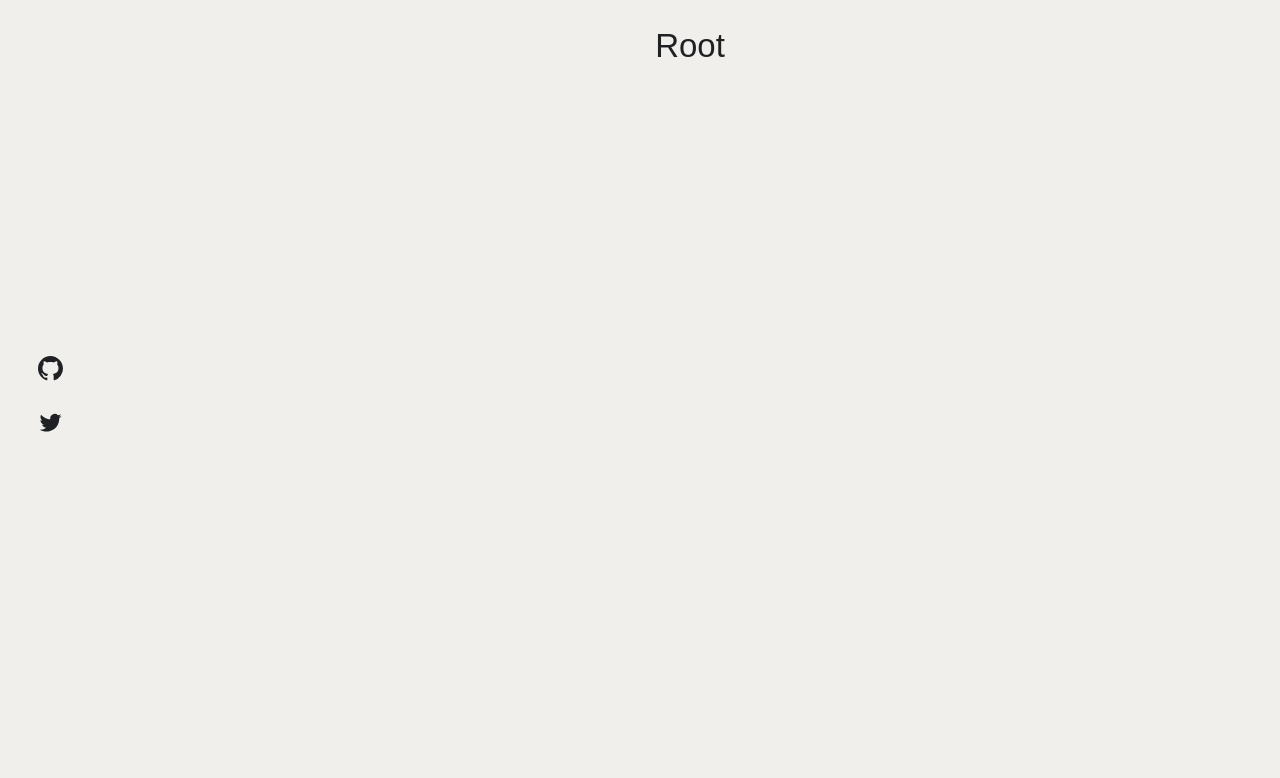
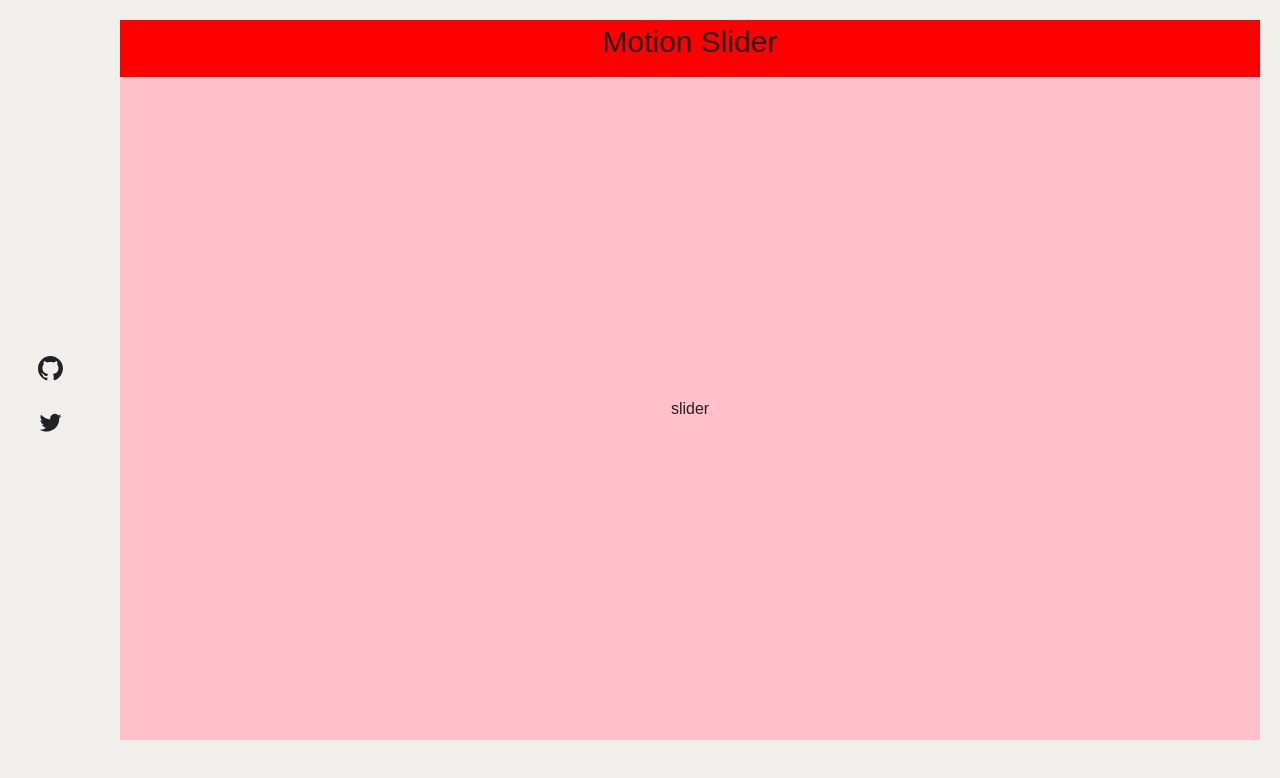
Before and after one commit to hadrysm/motionSlider, a React (Create React App) app: page / in a window 1280 px wide. Shown: the top 778 px of the page. Built offline with nearby package versions, Linux system fonts and the light colour scheme.

Commit message:
Add basic HomePage component

```diff
--- /dev/null
+++ b/src/view/HomePage/HomePage.js
@@ -0,0 +1,16 @@
+import { wrapper, main } from './HomePage.module.scss';
+
+const HomePage = () => {
+  return (
+    <div className={wrapper}>
+      <header>
+        <h2>Motion slider</h2>
+      </header>
+      <main className={main}>
+        <div>slider</div>
+      </main>
+    </div>
+  );
+};
+
+export default HomePage;
--- /dev/null
+++ b/src/view/HomePage/HomePage.module.scss
@@ -0,0 +1,20 @@
+.wrapper {
+  min-height: 90vh;
+  width: 100%;
+  display: flex;
+  flex-direction: column;
+  justify-content: space-between;
+  align-items: center;
+
+  background-color: red;
+}
+
+.main {
+  flex: 1;
+  width: 100%;
+  display: flex;
+  justify-content: center;
+  align-items: center;
+
+  background-color: pink;
+}
--- a/src/view/Root/Root.js
+++ b/src/view/Root/Root.js
@@ -1,8 +1,9 @@
 import PageTemplate from 'templates/PageTempalte/PageTempalte';
+import HomePage from 'view/HomePage/HomePage';
 
 const Root = () => (
   <PageTemplate>
-    <h1>root</h1>
+    <HomePage />
   </PageTemplate>
 );
 
```
